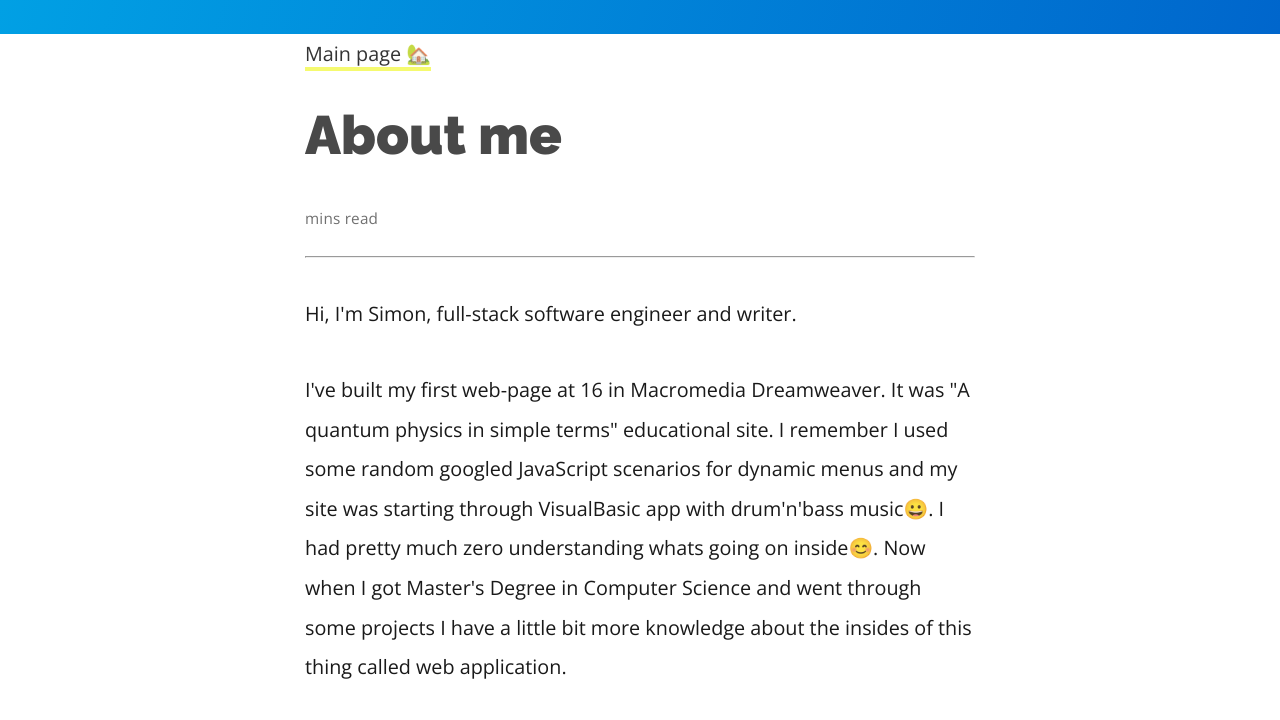
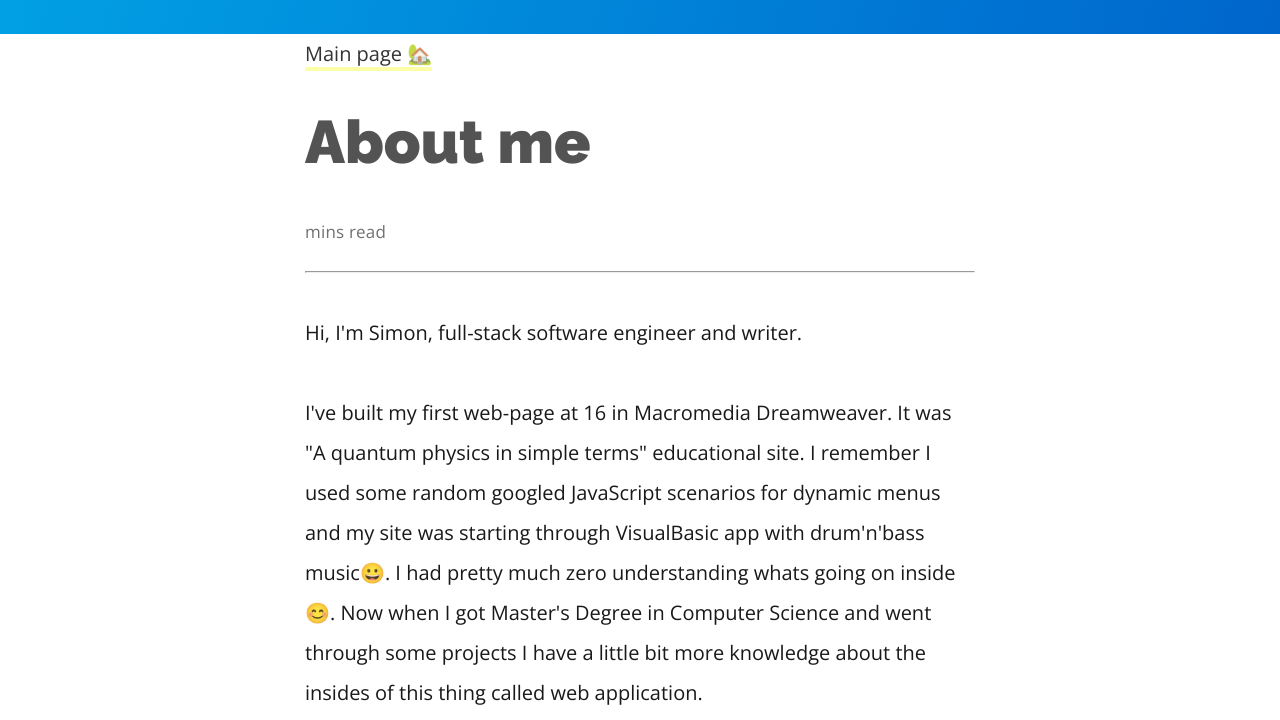
Before and after one commit to sematgt/devblog, a Gatsby site: page /All-you-need-to-know-about-authentication-and-permissions-in-Django-REST-API in a window 1280 px wide. Shown: the top 720 px of the page. Built offline with nearby package versions, Linux system fonts and the light colour scheme; Gatsby itself is replaced by a stand-in of ours.

Commit message:
main page styling tiny changes

```diff
--- a/src/components/navigation.js
+++ b/src/components/navigation.js
@@ -22,12 +22,12 @@ export default (props) => (
                     <div className="navigation-menu-tags">
                         <pre>  [</pre>
                         <pre>     {'{'}</pre>
-                        <pre>        <span className="tags-list-header">tags</span>: [</pre>
+                        <pre>       <span className="tags-list-header">tags</span>: [</pre>
                         {data.allMarkdownRemark.distinct
                         .map(tag => (
-                        <pre key={tag}>         <Link to={"/"} activeClassName="link-active" key={tag} onClick={() => {props.handleClick(tag)}}>"{tag}"</Link>,</pre>
+                        <pre key={tag}>        <Link to={"/"} activeClassName="link-active" key={tag} onClick={() => {props.handleClick(tag)}}>"{tag}"</Link>,</pre>
                         ))}
-                        <pre>         ],</pre>
+                        <pre>        ],</pre>
                         <pre>     {'}'},</pre>
                     </div>
                 )}
--- a/src/styles/base/typography.scss
+++ b/src/styles/base/typography.scss
@@ -13,7 +13,7 @@
 
     // root-sizes:
 
-    $base-font-size: 18px;
+    $base-font-size: 20px;
     $line-height: 2;
     $scale-ratio: 2;
     $paragraph-spacing: 1.35;
@@ -22,7 +22,7 @@
 
     $headers-font-type: 'Raleway', sans-serif;
     $headers-font-weight: 900;
-    $headers-font-gray-value: 0.3;
+    $headers-font-gray-value: 0.33;
 
     // body-font:
 
--- a/src/styles/components/postslist.scss
+++ b/src/styles/components/postslist.scss
@@ -26,7 +26,7 @@
             // border: 1px solid black;
             font-family: $headers-font-type;
             font-weight: $headers-font-weight;
-            font-size: $base-font-size*1.5;
+            font-size: $base-font-size*1.6;
             color: rgba(0, 0, 0, (1-$headers-font-gray-value));
             line-height: $line-height/1.5;
             margin: 0;
--- a/src/styles/templates/blog-post.scss
+++ b/src/styles/templates/blog-post.scss
@@ -14,11 +14,11 @@
 }
 
 .blog-post, .blog-page {
-  font-size: $base-font-size*1.1;
+  // font-size: $base-font-size*1.1;
 
       a {
         text-decoration: none;
-        border-bottom: 4px solid rgb(245, 250, 111);
+        border-bottom: 4px solid $color-hover;
         // padding-bottom: 1px;
         color: inherit;
         &:visited {
@@ -78,7 +78,7 @@ h4,
 h5 {
   font-family: $postlist-heading-font-family;
   line-height: $postlist-heading-line-height*1.35;
-  color: $color-body-heading;
+  color: rgba(0, 0, 0, (1-$headers-font-gray-value));
 }
 
 h1 {
```
